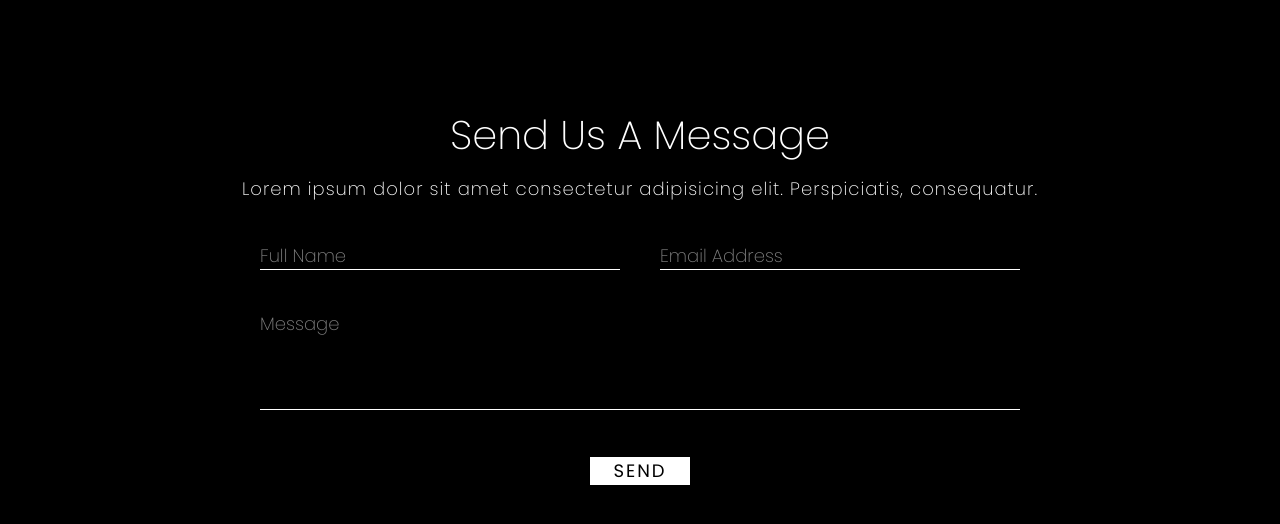
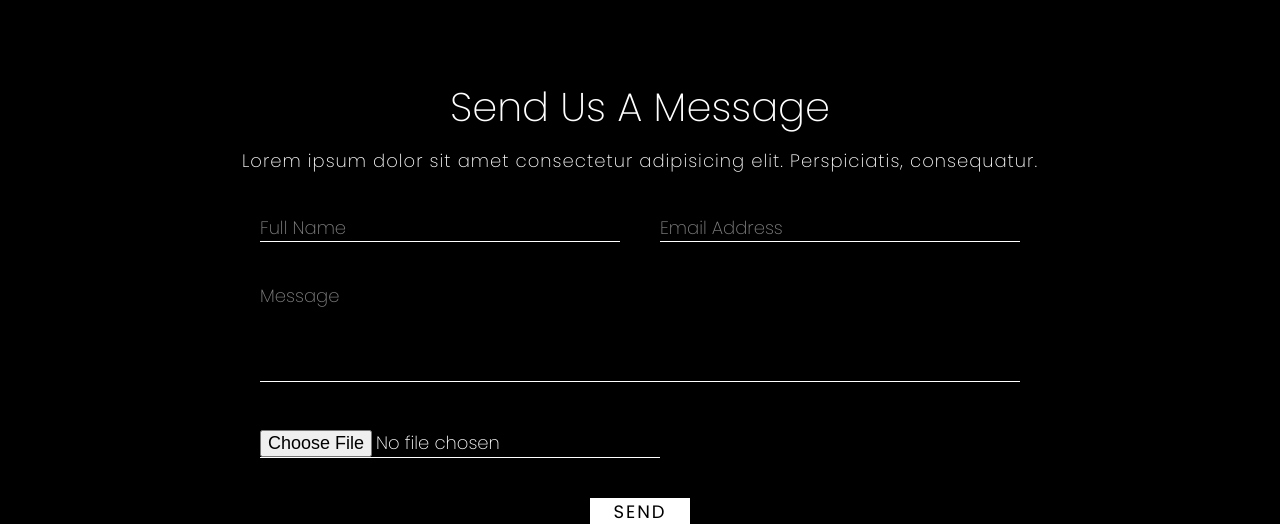
Before and after one commit to Daniel-Ho986/Rose-Design-NYC, a plain HTML site: page index.html in a window 1280 px wide. Shown: the part 5675-6199 px from the top of the page. Drawn offline with Linux system fonts and the light colour scheme.

Commit message:
implement upload file feature

```diff
--- a/index.html
+++ b/index.html
@@ -207,7 +207,7 @@
                 </div>
 
                 <div class="contactForm">
-                    <form action="https://formsubmit.co/98c1a184095856cc1533284e3b511007" method="POST">
+                    <form action="https://formsubmit.co/98c1a184095856cc1533284e3b511007" method="POST" enctype="multipart/form-data">
                         <!-- Have a alternative URL for Thank You page -->
                         <!-- <input type="hidden" name="_next" value="https://yourdomain.co/thanks.html"> -->
 
@@ -230,6 +230,14 @@
                                <textarea placeholder="Message" name="Message" required></textarea>
                             </div>
                         </div>
+
+                        <div class="row100">
+                            <div class="inputBx50">
+                                <input type="file" name="Attachment" accept="image/png, image/jpeg">
+                                <!-- <button type="button">Upload Image</button> -->
+                            </div>
+                        </div>
+
                         <div class="row100">
                             <div class="inputBx100">
                                 <input type="submit" name="" value="Send">
```
Also changed, not shown: 1 other file.
